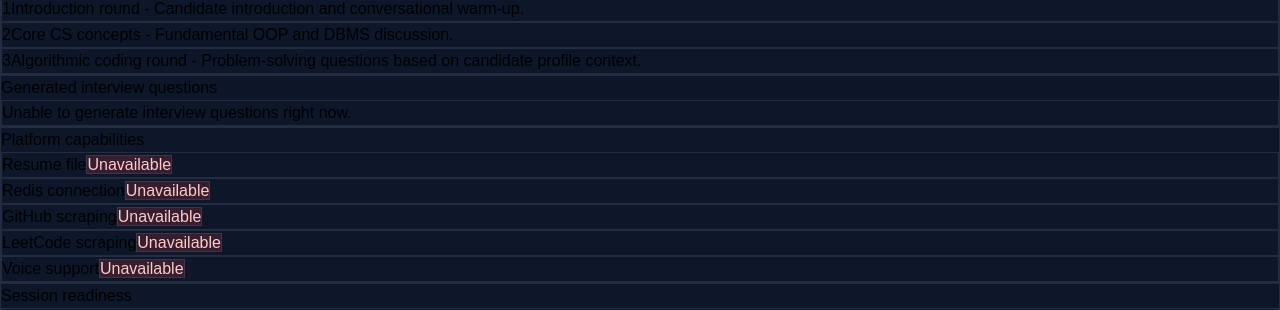
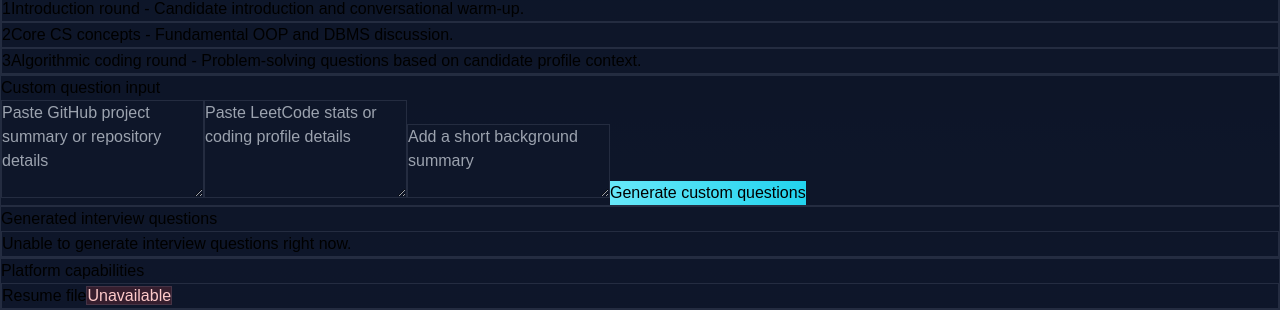
Before and after one commit to anshshukla2533/Asses.ai, a React (Vite) app in the folder client/: page / in a window 1280 px wide. Shown: the part 343-653 px from the top of the page. Built offline with nearby package versions, Linux system fonts and the light colour scheme; no server answers.

Commit message:
feat: add custom profile input for question generation

```diff
--- a/client/src/App.jsx
+++ b/client/src/App.jsx
@@ -6,6 +6,10 @@ function App() {
   const [interviewModules, setInterviewModules] = useState(null)
   const [capabilities, setCapabilities] = useState(null)
   const [generatedQuestions, setGeneratedQuestions] = useState('')
+  const [customGithubDetails, setCustomGithubDetails] = useState('')
+  const [customLeetcodeDetails, setCustomLeetcodeDetails] = useState('')
+  const [backgroundSummary, setBackgroundSummary] = useState('')
+  const [questionLoading, setQuestionLoading] = useState(false)
   const [resumeAnalysis, setResumeAnalysis] = useState(null)
   const [chatHistory, setChatHistory] = useState(null)
   const [sessionStatus, setSessionStatus] = useState(null)
@@ -108,6 +112,31 @@ function App() {
     loadData()
   }, [])
 
+  const handleCustomQuestionGeneration = async () => {
+    setQuestionLoading(true)
+
+    try {
+      const response = await fetch('http://127.0.0.1:8000/api/generate-questions/custom', {
+        method: 'POST',
+        headers: {
+          'Content-Type': 'application/json'
+        },
+        body: JSON.stringify({
+          githubDetails: customGithubDetails ? [customGithubDetails] : null,
+          leetcodeDetails: customLeetcodeDetails || null,
+          backgroundSummary: backgroundSummary || null
+        })
+      })
+
+      const data = await response.json()
+      setGeneratedQuestions(data.questions)
+    } catch {
+      setGeneratedQuestions('Unable to generate custom interview questions right now.')
+    }
+
+    setQuestionLoading(false)
+  }
+
   const githubProjects = resumeAnalysis?.githubDetails || []
   const modules = interviewModules?.modules || []
   const capabilityItems = [
@@ -188,14 +217,51 @@ function App() {
 
         <div className="mt-6 grid gap-6 lg:grid-cols-2">
           <div className="content-panel rounded-3xl p-6">
+            <h2 className="text-2xl font-semibold text-white">Custom question input</h2>
+            <div className="mt-4 space-y-4">
+              <textarea
+                className="input-area w-full rounded-2xl px-4 py-3 text-slate-100"
+                rows="4"
+                placeholder="Paste GitHub project summary or repository details"
+                value={customGithubDetails}
+                onChange={(event) => setCustomGithubDetails(event.target.value)}
+              />
+              <textarea
+                className="input-area w-full rounded-2xl px-4 py-3 text-slate-100"
+                rows="4"
+                placeholder="Paste LeetCode stats or coding profile details"
+                value={customLeetcodeDetails}
+                onChange={(event) => setCustomLeetcodeDetails(event.target.value)}
+              />
+              <textarea
+                className="input-area w-full rounded-2xl px-4 py-3 text-slate-100"
+                rows="3"
+                placeholder="Add a short background summary"
+                value={backgroundSummary}
+                onChange={(event) => setBackgroundSummary(event.target.value)}
+              />
+              <button
+                type="button"
+                className="action-button rounded-2xl px-4 py-3 text-sm font-semibold text-slate-950"
+                onClick={handleCustomQuestionGeneration}
+                disabled={questionLoading}
+              >
+                {questionLoading ? 'Generating...' : 'Generate custom questions'}
+              </button>
+            </div>
+          </div>
+
+          <div className="content-panel rounded-3xl p-6">
             <h2 className="text-2xl font-semibold text-white">Generated interview questions</h2>
             <div className="mt-4">
               <div className="list-row rounded-2xl px-4 py-3 whitespace-pre-line text-slate-200">
-                {loading ? 'Generating questions...' : generatedQuestions}
+                {loading || questionLoading ? 'Generating questions...' : generatedQuestions}
               </div>
             </div>
           </div>
+        </div>
 
+        <div className="mt-6 grid gap-6 lg:grid-cols-2">
           <div className="content-panel rounded-3xl p-6">
             <h2 className="text-2xl font-semibold text-white">Platform capabilities</h2>
             <div className="mt-4 space-y-3">
--- a/client/src/index.css
+++ b/client/src/index.css
@@ -68,3 +68,20 @@ body {
   background: rgba(239, 68, 68, 0.18);
   color: #fecaca;
 }
+
+.input-area {
+  border: 1px solid rgba(148, 163, 184, 0.16);
+  background: rgba(15, 23, 42, 0.72);
+  resize: vertical;
+}
+
+.action-button {
+  border: none;
+  background: linear-gradient(90deg, #67e8f9, #22d3ee);
+  cursor: pointer;
+}
+
+.action-button:disabled {
+  opacity: 0.6;
+  cursor: not-allowed;
+}
```
